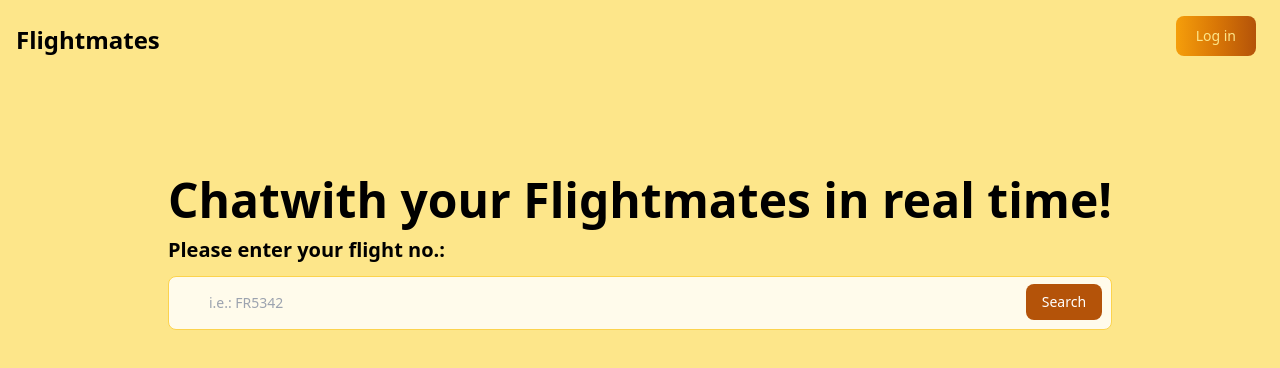
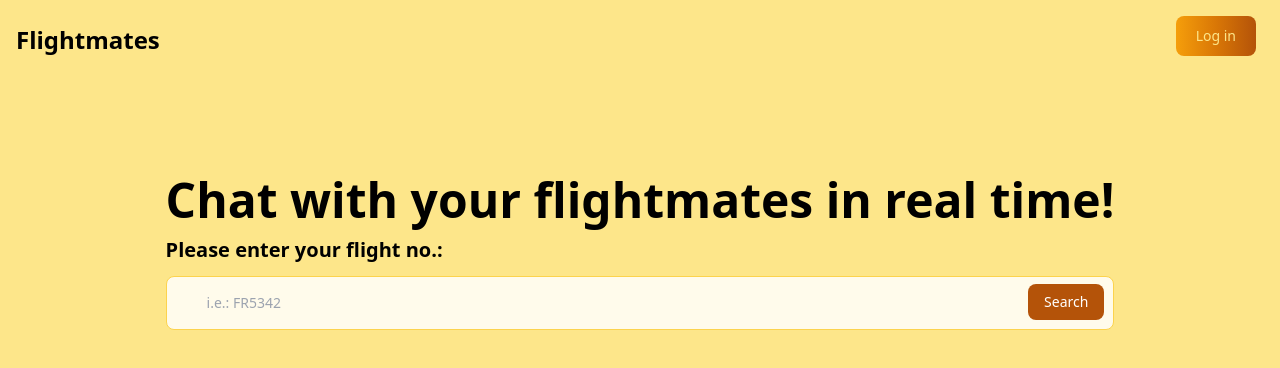
Before and after one commit to ilariiiiia/flightmates, a Next.js app: page / in a window 1280 px wide. Shown: the top 368 px of the page. Built offline with nearby package versions, Linux system fonts and the light colour scheme.

Commit message:
first commit

```diff
--- a/components/Hero.js
+++ b/components/Hero.js
@@ -5,7 +5,7 @@ const Hero = () => {
     <main className="flex min-h-screen flex-col items-center bg-amber-200 justify-between p-24">
       <div className="grid gap-3">
         <h1 className="self-center text-5xl font-bold">
-          Chatwith your Flightmates in real time!
+          Chat with your flightmates in real time!
         </h1>
         <p className="self-center text-xl font-semibold">
           Please enter your flight no.:
```
